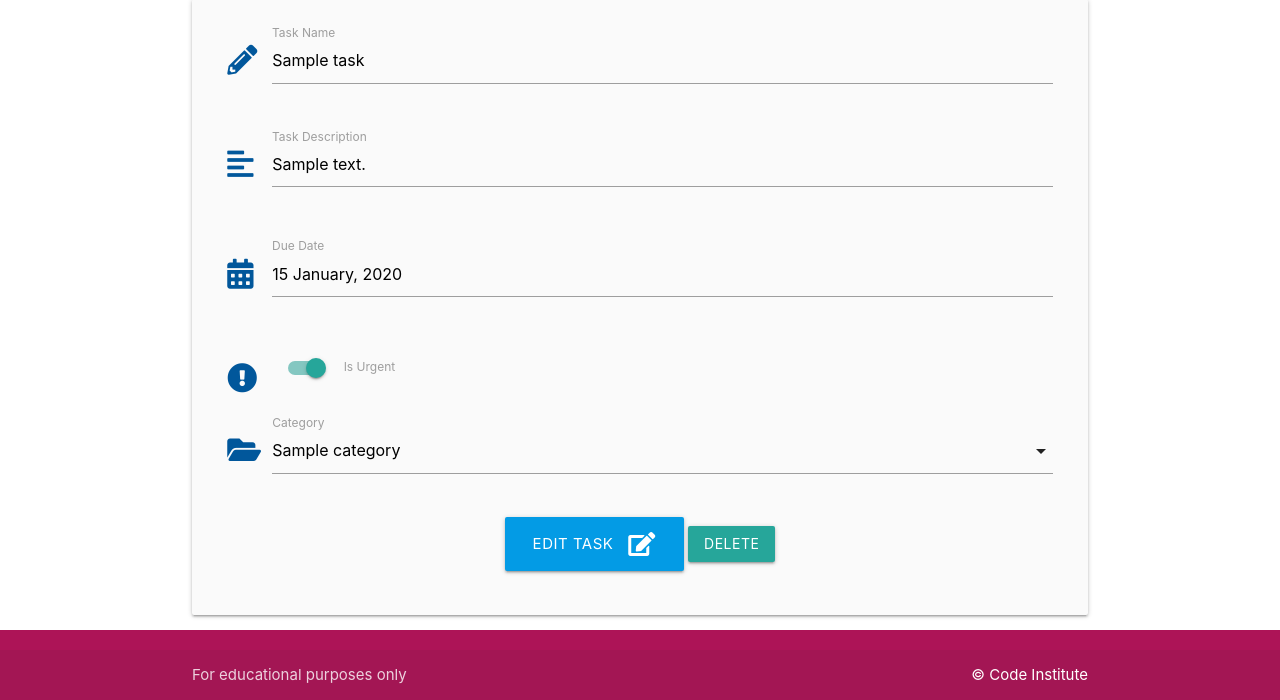
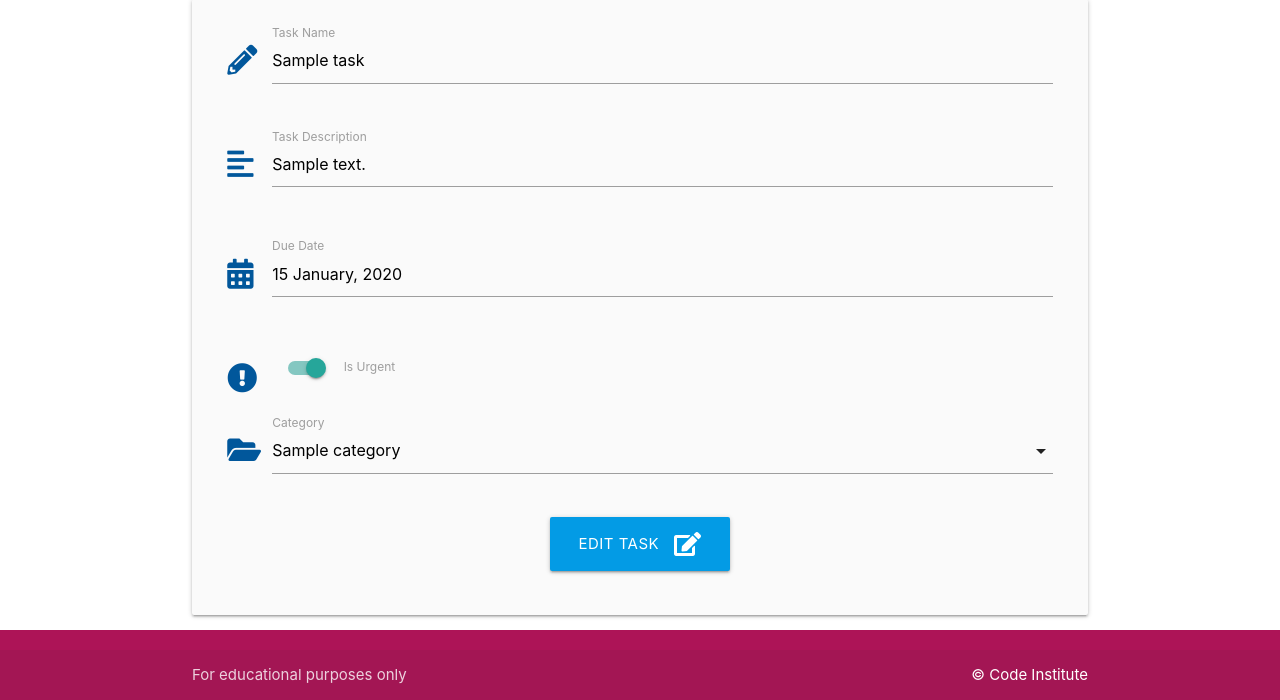
Before and after one commit to CarinaAJ/task-manager, a Flask app: page /edit_task/1 in a window 1280 px wide. Shown: the part 160-860 px from the top of the page. Run offline with Flask 2, Linux system fonts and the light colour scheme; tables that the repository leaves empty hold one stand-in row (values such as "Sample post").

```diff
--- a/taskmanager/templates/edit_task.html
+++ b/taskmanager/templates/edit_task.html
@@ -74,7 +74,6 @@
                 <button type="submit" class="btn-large light-blue darken-1">
                     Edit Task <i class="fas fa-edit right"></i>
                 </button>
-                <a href="{{ url_for('delete_task', task_id=task.id)}}" class="btn gray">Delete</a>
             </div>
         </div>
     </form>
```
